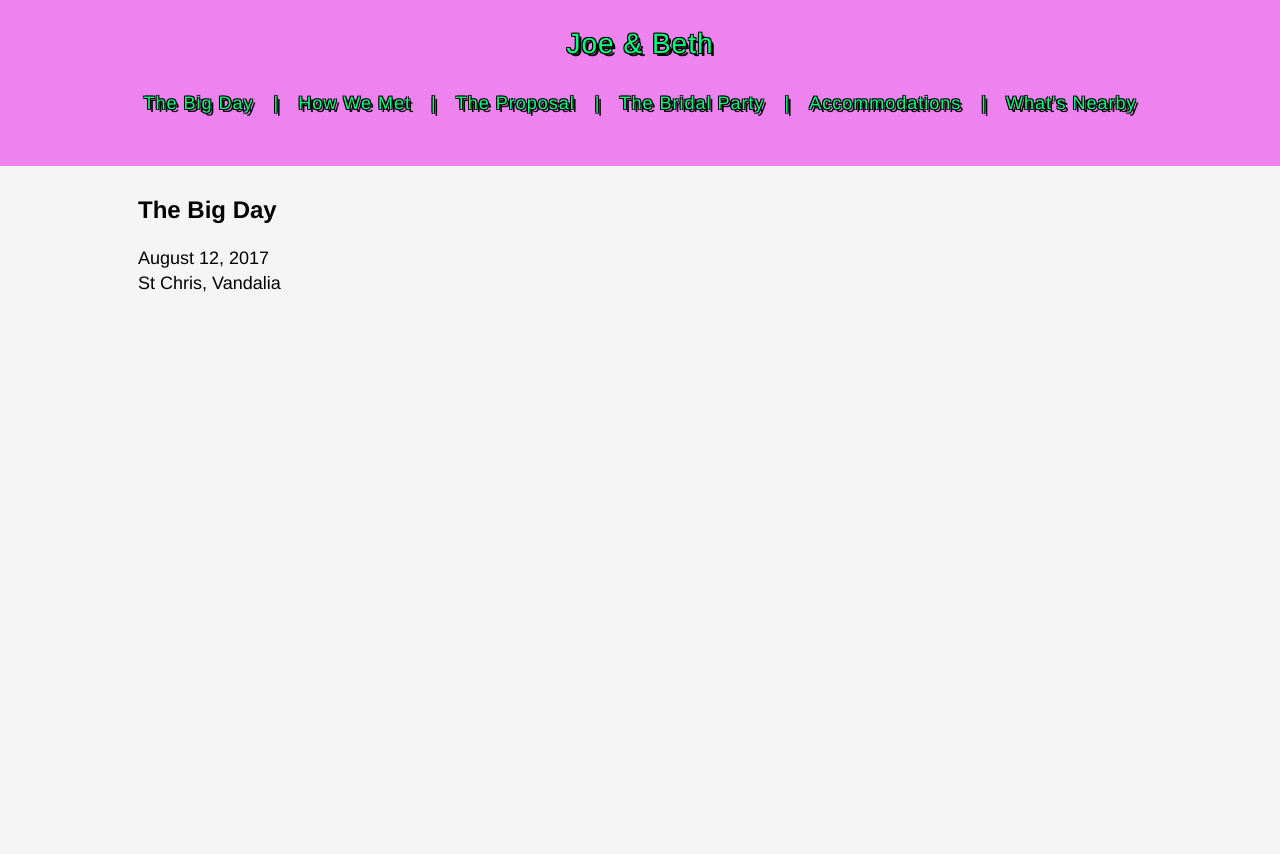
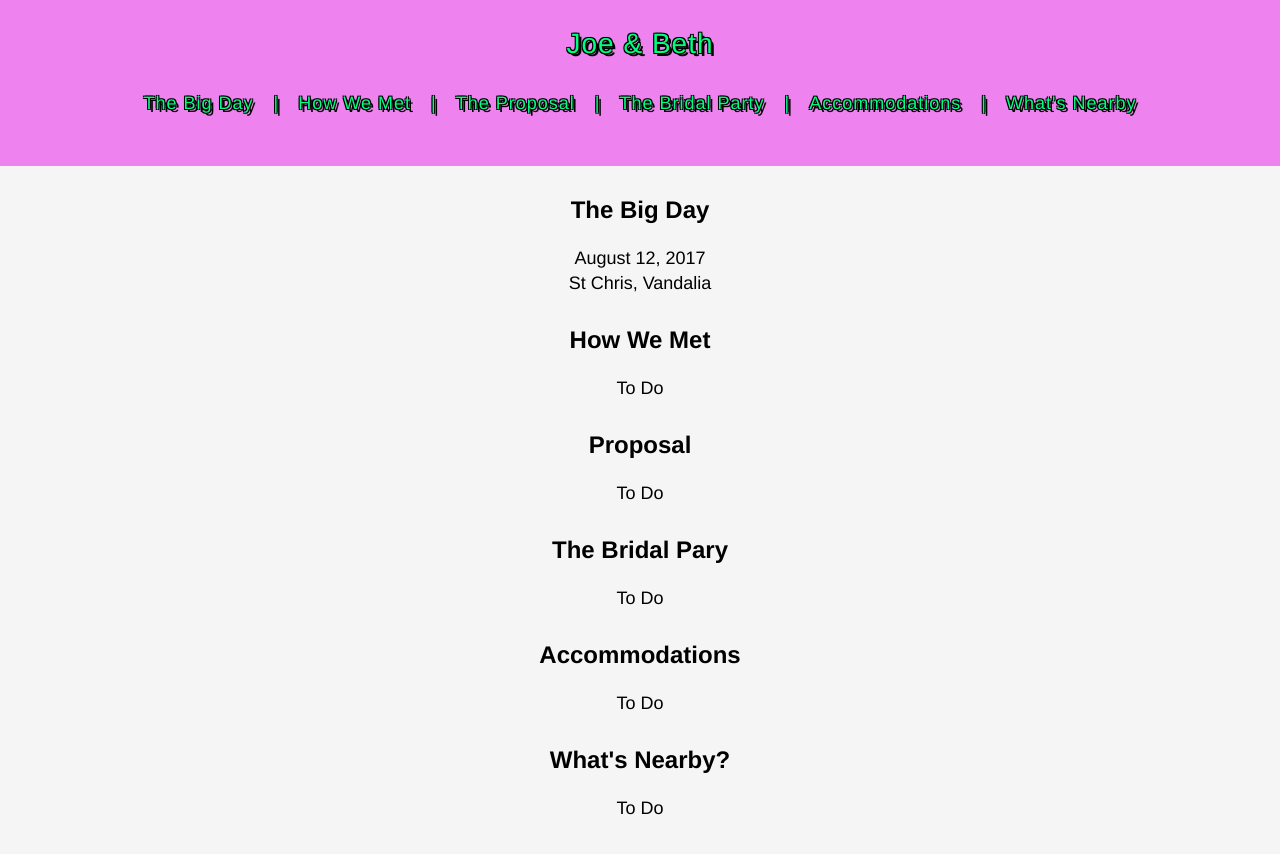
Before and after one commit to joeandbeth2017/joeandbeth2017.github.io, a Jekyll site: the page built from index.html, in a window 1280 px wide. Shown: the top 854 px of the page. Built offline with Jekyll 4.4.1, drawn with Linux system fonts in a browser that asks for light colours; the list of posts is cut into pages by our own code.

Commit message:
temp stuff

```diff
--- a/_config.yml
+++ b/_config.yml
@@ -9,15 +9,15 @@ navlinks:
     - text: The Big Day
       url: /#wedding
     - text: How We Met
-      url: /
+      url: /#howwemet
     - text: The Proposal
-      url: /
+      url: /#proposal
     - text: The Bridal Party
-      url: /
+      url: /#bridalparty
     - text: Accommodations
-      url: /
+      url: /#accommodations
     - text: What's Nearby
-      url: /
+      url: /#nearby
 
 # Enter your Google Analytics web tracking code (e.g. UA-2110908-2) to activate tracking
 google_analytics: UA-67591322-1
--- a/_includes/accommodations.html
+++ b/_includes/accommodations.html
@@ -0,0 +1,3 @@
+<h2 id="accommodations">Accommodations</h2>
+
+To Do
--- a/_includes/bridalparty.html
+++ b/_includes/bridalparty.html
@@ -0,0 +1,3 @@
+<h2 id="bridalparty">The Bridal Pary</h2>
+
+To Do
--- a/_includes/howwemet.html
+++ b/_includes/howwemet.html
@@ -0,0 +1,3 @@
+<h2 id="howwemet">How We Met</h2>
+
+To Do
--- a/_includes/nearby.html
+++ b/_includes/nearby.html
@@ -0,0 +1,3 @@
+<h2 id="nearby">What's Nearby?</h2>
+
+To Do
--- a/_includes/proposal.html
+++ b/_includes/proposal.html
@@ -0,0 +1,3 @@
+<h2 id="proposal">Proposal</h2>
+
+To Do
--- a/index.html
+++ b/index.html
@@ -3,3 +3,13 @@ layout: default
 ---
 
 {% include wedding.html %}
+
+{% include howwemet.html %}
+
+{% include proposal.html %}
+
+{% include bridalparty.html %}
+
+{% include accommodations.html %}
+
+{% include nearby.html %}
--- a/style.scss
+++ b/style.scss
@@ -40,6 +40,7 @@ header {
 
 #main {
   background-color: transparent;
+  text-align: center;
   margin-left: auto;
   margin-right: auto;
   margin-top: 10px;
```
